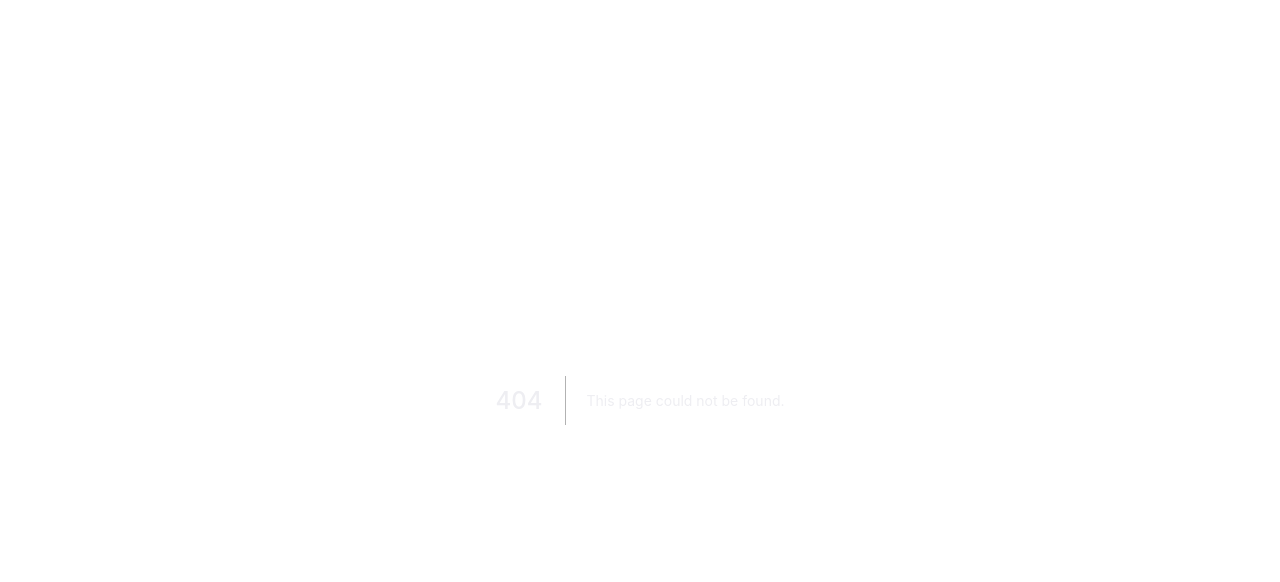
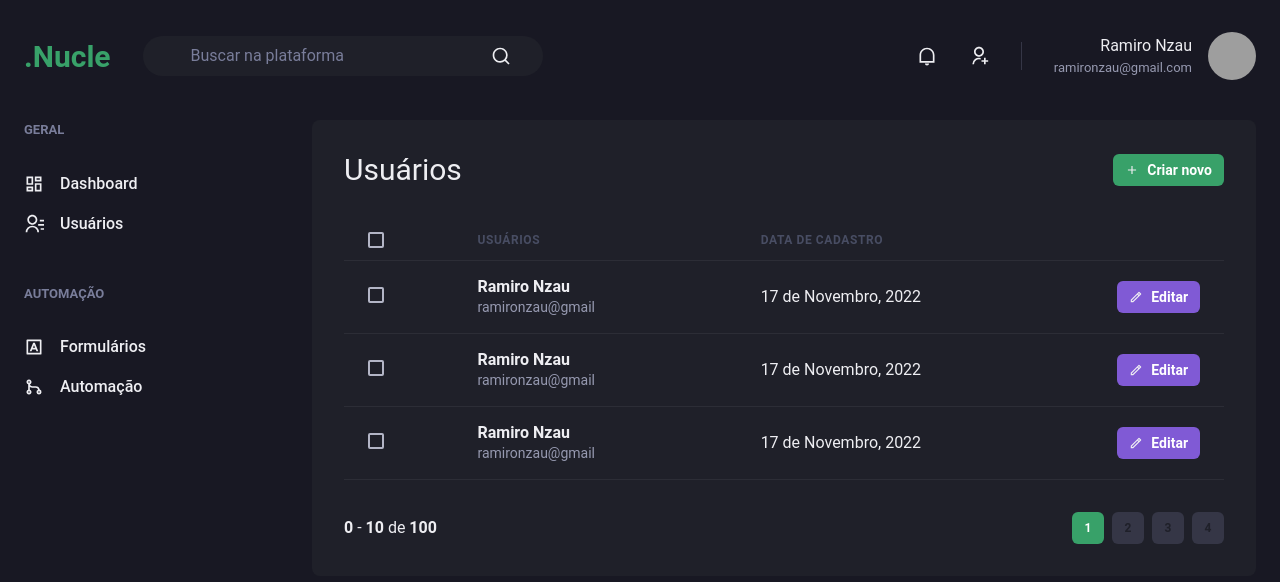
Before and after one commit to Ramiro-Rfn/nucle, a Next.js app: page /users in a window 1280 px wide. Before the commit this address had no page. Shown: the top 582 px of the page. Built offline with nearby package versions, Linux system fonts and the light colour scheme; grey boxes are pictures that could not be loaded.

Commit message:
creating usersList page and pagination component

```diff
--- a/src/components/Header.tsx
+++ b/src/components/Header.tsx
@@ -20,11 +20,10 @@ export function Header() {
                 flex='1'
                 py='2'
                 px='8'
-                ml="6"
+                ml="8"
                 maxW={400}
                 alignSelf='center'
                 color='gray.200'
-                position='relative'
                 bg='gray.800'
                 align='center'
                 borderRadius='full'
--- /dev/null
+++ b/src/components/Pagination.tsx
@@ -0,0 +1,38 @@
+import { Box, Button, HStack } from "@chakra-ui/react";
+
+export function Pagination() {
+    return (
+        <HStack mt='8' justify='space-between' align='center'>
+            <Box>
+                <strong>0</strong> - <strong>10</strong> de <strong>100</strong>
+            </Box>
+            <HStack >
+                <Button
+                    size='sm'
+                    fontSize='xs'
+                    w='4'
+                    colorScheme='green'
+                    disabled
+                    _disabled={{
+                        bg: 'green.500',
+                        cursor: 'default',
+                    }}
+                >
+                    1
+                </Button>
+
+                <Button size='sm' fontSize='xs' w='4' bg='gray.700' _hover={{bg: 'gray.500'}}>
+                    2
+                </Button>
+
+                <Button size='sm' fontSize='xs' w='4' bg='gray.700' _hover={{bg: 'gray.500'}}>
+                    3
+                </Button>
+
+                <Button size='sm' fontSize='xs' w='4' bg='gray.700' _hover={{bg: 'gray.500'}}>
+                    4
+                </Button>
+            </HStack>
+        </HStack>
+    )
+}
--- a/src/components/Sidebar.tsx
+++ b/src/components/Sidebar.tsx
@@ -3,7 +3,7 @@ import { RiContactsLine, RiDashboardLine, RiGitMergeLine, RiInputMethodLine } fr
 
 export function Sidebar() {
     return (
-        <Box as="aside" w='64' mr='8' ml='8'>
+        <Box as="aside" w='64' mr='8'>
             <Stack spacing='12' align='flex-start'>
                 <Box>
                     <Text fontWeight='bold' color='gray.400' fontSize='small'>GERAL</Text>
--- /dev/null
+++ b/src/pages/users/index.tsx
@@ -0,0 +1,82 @@
+import { Box, Button, Checkbox, Flex, Heading, Icon, Table, Tbody, Td, Text, Th, Thead, Tr } from "@chakra-ui/react";
+import { RiAddLine, RiPencilLine } from "react-icons/ri";
+import { Header } from "../../components/Header";
+import { Pagination } from "../../components/Pagination";
+import { Sidebar } from "../../components/Sidebar";
+
+export default function UsersList() {
+    return (
+        <Box>
+            <Header />
+
+            <Flex w='100%' my='6' maxW={1480} mx='auto' px='6'>
+                <Sidebar/>
+
+                <Box flex='1' borderRadius={8} bg='gray.800' p='8'>
+                    <Flex mb='8' justify='space-between' align='center'>
+                        <Heading size='lg' fontWeight='normal'>Usuários</Heading>
+
+                        <Button
+                            as='a'
+                            size='sm'
+                            fontSize='sm'
+                            colorScheme='green'
+                            leftIcon={<Icon as={RiAddLine}/>}
+                        >
+                            Criar novo
+                        </Button>
+                    </Flex>
+
+                    <Table colorScheme='whiteAlpha'>
+                        <Thead>
+                            <Tr>
+                                <Th>
+                                    <Checkbox colorScheme='green'/>
+                                </Th>
+
+                                <Th>Usuários</Th>
+                                <Th>Data de cadastro</Th>
+                                <Th w='8'></Th>
+                            </Tr>
+                        </Thead>
+
+                        <Tbody>
+                            {[1,2,3].map(()=>{
+                                return(
+                                    <Tr>
+                                        <Td px='6'>
+                                            <Checkbox colorScheme='green'/>
+                                        </Td>
+
+                                        <Td>
+                                            <Box>
+                                                <Text fontWeight='bold'>Ramiro Nzau</Text>
+                                                <Text fontSize='sm' color='gray.300'>ramironzau@gmail</Text>
+                                            </Box>
+                                        </Td>
+
+                                        <Td>17 de Novembro, 2022</Td>
+
+                                        <Td>
+                                            <Button
+                                                as='a'
+                                                size='sm'
+                                                fontSize='sm'
+                                                colorScheme='purple'
+                                                leftIcon={<Icon as={RiPencilLine}/>}
+                                            >
+                                                Editar
+                                            </Button>
+                                        </Td>
+                                    </Tr>
+                            )})}
+                        </Tbody>
+                    </Table>
+
+                    <Pagination/>
+                </Box>
+
+            </Flex>
+        </Box>
+    )
+}
```
Also changed, not shown: src/pages/dashboard.tsx (+12 -2 lines).
